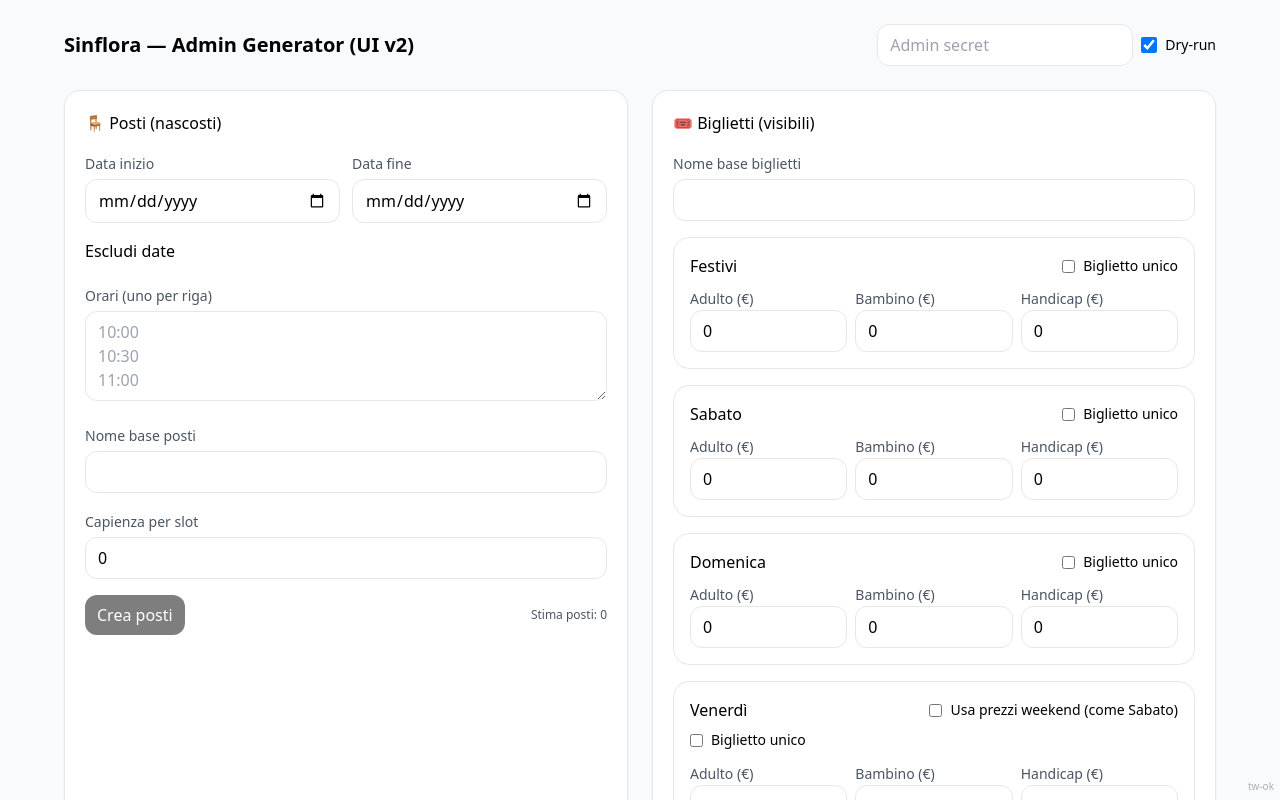
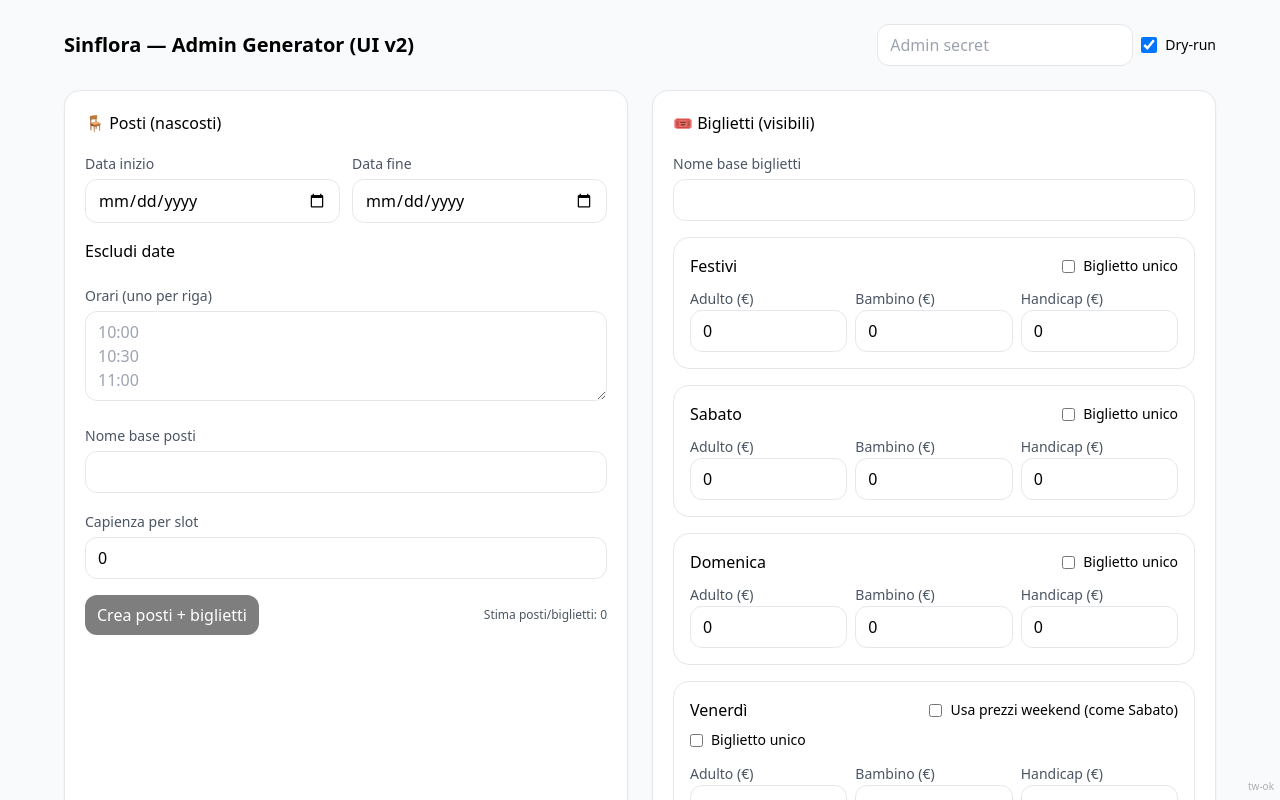
Before and after one commit to edysma/xmas-events-app, a Next.js app: page /admin/generator in a window 1280 px wide. Shown: the top 800 px of the page. Built offline with nearby package versions, Linux system fonts and the light colour scheme.

Commit message:
Update page.tsx

```diff
--- a/app/admin/generator/page.tsx
+++ b/app/admin/generator/page.tsx
@@ -3,34 +3,57 @@
 import { useMemo, useState, useEffect } from "react";
 
 /**
- * Admin Generator UI v2
- * - Salva l’admin secret in localStorage
- * - Chiama:
- *   - POST /api/admin/generate-bundles  (source:"manual")
- *   - POST /api/admin/generate-seats    (solo per capienza; se non esiste l’endpoint, il bottone mostrerà errore 405)
- * - Mostra un modale con l’esito
+ * Admin Generator — UI v2
+ * - Persistenza Admin Secret in localStorage
+ * - Integrazione con /api/admin/generate-bundles (source:"manual")
+ * - NESSUNA abbreviazione. File completo.
  */
 
 const LS_ADMIN_SECRET = "sinflora_admin_secret";
 
+/* ----------------------------- Tipi locali (frontend) ----------------------------- */
+
 type Triple = { adulto?: number; bambino?: number; handicap?: number };
-type DayType = "weekday" | "friday" | "saturday" | "sunday" | "holiday";
 
-type PriceTierEuro = { unico?: number; adulto?: number; bambino?: number; handicap?: number };
+type PriceTierEuro = {
+  unico?: number;
+  adulto?: number;
+  bambino?: number;
+  handicap?: number;
+};
+
 type PricesEuro = {
   holiday?: PriceTierEuro;
   saturday?: PriceTierEuro;
   sunday?: PriceTierEuro;
   friday?: PriceTierEuro;
-  feriali?: (PriceTierEuro & {
+  feriali?: PriceTierEuro & {
     perDay?: {
       mon?: PriceTierEuro;
       tue?: PriceTierEuro;
       wed?: PriceTierEuro;
       thu?: PriceTierEuro;
     };
-  });
   };
+};
+
+type GenerateBundlesResponse = {
+  ok: boolean;
+  error?: string;
+  detail?: string;
+  summary?: {
+    seatsCreated: number;
+    bundlesCreated: number;
+    variantsCreated: number;
+    inventoryAdjusted?: number;
+    relationshipsUpserted?: number;
+    pricesUpdated?: number;
+  };
+  warnings?: string[];
+  preview?: any[];
+};
+
+/* ----------------------------- Component ----------------------------- */
 
 export default function AdminGeneratorUIV2() {
   // -----------------------------
@@ -43,14 +66,14 @@
   const [excluded, setExcluded] = useState<string[]>([]);
   const [timesText, setTimesText] = useState("");
 
-  const [productTitleBase, setProductTitleBase] = useState(""); // Posti (nascosti)
+  const [productTitleBase, setProductTitleBase] = useState(""); // Posti (nascosti) — usato come eventHandle lato API
   const [capacityPerSlot, setCapacityPerSlot] = useState<number>(0);
 
   const [bundleTitleBase, setBundleTitleBase] = useState(""); // Biglietti (visibili)
   const [dryRun, setDryRun] = useState(true);
   const [fridayAsWeekend, setFridayAsWeekend] = useState(false);
 
-  // Prezzi
+  // Prezzi — toggle "unico" + tripla (Adulto/Bambino/Handicap)
   const [holidayUnico, setHolidayUnico] = useState(false);
   const [holidayUnicoPrice, setHolidayUnicoPrice] = useState<number>(0);
   const [holidayTriple, setHolidayTriple] = useState<Triple>({});
@@ -95,6 +118,9 @@
   const [imageUrl, setImageUrl] = useState("");
   const [desc, setDesc] = useState("");
   const [tags, setTags] = useState("");
+
+  // Modale feedback
+  const [modalMsg, setModalMsg] = useState<string | null>(null);
 
   // -----------------------------
   // Persistenza Admin Secret
@@ -163,7 +189,8 @@
     const invalid: string[] = [];
     const valid: string[] = [];
     for (const t of deduped) {
-      if (isValidHHMM(t)) valid.push(t); else invalid.push(t);
+      if (isValidHHMM(t)) valid.push(t);
+      else invalid.push(t);
     }
     const sortedValid = sortHHMM(valid);
     return { valid: sortedValid, invalid, duplicatesRemoved: raw.length - deduped.length };
@@ -181,7 +208,7 @@
     effectiveDates.length > 0 &&
     timesInfo.valid.length > 0 &&
     capacityPerSlot > 0;
-  const canRun = Boolean(canRunBase && timesInfo.invalid.length === 0);
+  const canRun = Boolean(canRunBase && timesInfo.invalid.length === 0 && adminSecret.trim().length > 0);
 
   const comboCount = useMemo(
     () => effectiveDates.length * timesInfo.valid.length,
@@ -220,21 +247,28 @@
   }
 
   // -----------------------------
-  // Helpers prezzi (UI → payload)
+  // Build prezzi per API body
   // -----------------------------
-  function toTier(unico: boolean, unicoPrice: number, tri: Triple): PriceTierEuro | undefined {
+  function toTier(unico: boolean, unicoPrice: number, triple: Triple): PriceTierEuro | undefined {
     if (unico) {
-      return typeof unicoPrice === "number" && unicoPrice > 0 ? { unico: unicoPrice } : undefined;
+      if (typeof unicoPrice === "number" && unicoPrice > 0) return { unico: round2(unicoPrice) };
+      return undefined;
     }
-    const t: PriceTierEuro = {};
-    if (typeof tri.adulto === "number" && tri.adulto > 0) t.adulto = tri.adulto;
-    if (typeof tri.bambino === "number" && tri.bambino > 0) t.bambino = tri.bambino;
-    if (typeof tri.handicap === "number" && tri.handicap > 0) t.handicap = tri.handicap;
-    return Object.keys(t).length ? t : undefined;
+    const p: PriceTierEuro = {};
+    if (typeof triple?.adulto === "number" && triple.adulto > 0) p.adulto = round2(triple.adulto);
+    if (typeof triple?.bambino === "number" && triple.bambino > 0) p.bambino = round2(triple.bambino);
+    if (typeof triple?.handicap === "number" && triple.handicap > 0) p.handicap = round2(triple.handicap);
+    if (!("adulto" in p) && !("bambino" in p) && !("handicap" in p)) return undefined;
+    return p;
+  }
+
+  function round2(v: number) {
+    return Math.round((v + Number.EPSILON) * 100) / 100;
   }
 
   function buildPrices(): PricesEuro {
     const prices: PricesEuro = {};
+
     const hol = toTier(holidayUnico, holidayUnicoPrice, holidayTriple);
     if (hol) prices.holiday = hol;
 
@@ -244,9 +278,7 @@
     const sun = toTier(sunUnico, sunUnicoPrice, sunTriple);
     if (sun) prices.sunday = sun;
 
-    if (fridayAsWeekend) {
-      prices.friday = sat || sun || hol;
-    } else {
+    if (!fridayAsWeekend) {
       const fri = toTier(friUnico, friUnicoPrice, friTriple);
       if (fri) prices.friday = fri;
     }
@@ -255,77 +287,96 @@
       const fer = toTier(ferUnico, ferUnicoPrice, ferTriple);
       if (fer) prices.feriali = fer as any;
     } else {
-      const perDay: PricesEuro["feriali"]["perDay"] = {};
+      // per-day: lun-mar-mer-gio
+      const perDay: NonNullable<NonNullable<PricesEuro["feriali"]>["perDay"]> = {};
       const mon = toTier(ferMonUnico, ferMonUnicoPrice, ferMonTriple);
       const tue = toTier(ferTueUnico, ferTueUnicoPrice, ferTueTriple);
       const wed = toTier(ferWedUnico, ferWedUnicoPrice, ferWedTriple);
       const thu = toTier(ferThuUnico, ferThuUnicoPrice, ferThuTriple);
-      if (mon) perDay!.mon = mon;
-      if (tue) perDay!.tue = tue;
-      if (wed) perDay!.wed = wed;
-      if (thu) perDay!.thu = thu;
-      prices.feriali = { ...(toTier(ferUnico, ferUnicoPrice, ferTriple) || {}), perDay } as any;
+      if (mon) perDay.mon = mon;
+      if (tue) perDay.tue = tue;
+      if (wed) perDay.wed = wed;
+      if (thu) perDay.thu = thu;
+
+      if (Object.keys(perDay).length) {
+        prices.feriali = { ...(prices.feriali || {}), perDay };
+      }
     }
 
     return prices;
   }
 
+  // Slots separati per weekday/weekend
+  const weekdaySlots = useMemo(() => {
+    // Lunedì-Giovedì + (Venerdì se non weekend)
+    return timesInfo.valid;
+  }, [timesInfo.valid]);
+
+  const weekendSlots = useMemo(() => {
+    // Sabato/Domenica/Festivi + (Venerdì se fridayAsWeekend)
+    return timesInfo.valid;
+  }, [timesInfo.valid]);
+
   // -----------------------------
-  // Chiamate API
+  // Call API generate-bundles (manual)
   // -----------------------------
-  async function callGenerateBundles() {
-    const url = "/api/admin/generate-bundles";
+  async function handleCreateBundles() {
+    if (!canRun) return;
+    try {
+      const prices = buildPrices();
+
       const body = {
         source: "manual",
-      eventHandle: productTitleBase || "evento",
-      startDate: effectiveDates[0],
-      endDate: effectiveDates[effectiveDates.length - 1],
-      weekdaySlots: timesInfo.valid, // usiamo gli stessi orari per semplicità
-      weekendSlots: timesInfo.valid,
-      "prices€": buildPrices(),
+        dryRun,
+        eventHandle: productTitleBase, // lato API usiamo eventHandle come base
+        startDate: dateStart,
+        endDate: dateEnd,
+        weekdaySlots,
+        weekendSlots,
+        "prices€": prices,
         fridayAsWeekend,
         capacityPerSlot,
-      locationId: undefined,
         templateSuffix: templateSuffix || undefined,
+        imageUrl: imageUrl || undefined,
         description: desc || undefined,
-      imageUrl: imageUrl || undefined,
-      tags: (tags || "")
+        tags: tags
+          ? tags
               .split(",")
-        .map((s) => s.trim())
-        .filter(Boolean),
-      dryRun,
+              .map((t) => t.trim())
+              .filter(Boolean)
+          : undefined,
       };
 
-    try {
-      const res = await fetch(url, {
+      const res = await fetch("/api/admin/generate-bundles", {
         method: "POST",
         headers: {
-          "content-type": "application/json",
+          "Content-Type": "application/json",
           "x-admin-secret": adminSecret || "",
         },
         body: JSON.stringify(body),
       });
 
-      let data: any = null;
+      let data: GenerateBundlesResponse | null = null;
       try {
-        data = await res.json();
+        data = (await res.json()) as GenerateBundlesResponse;
       } catch {
-        // può capitare in caso 405 generate-seats o errori senza body
+        // risposta non-JSON
       }
 
-      if (!res.ok) {
-        alert(
-          `Errore Bundles: ${data?.error || res.status} — ${data?.detail || res.statusText || "no detail"}`
-        );
-        console.error("Bundles result:", data || res.statusText);
+      if (!res.ok || !data?.ok) {
+        const errCode = data?.error || `${res.status}`;
+        const errDetail = data?.detail || res.statusText || "Errore sconosciuto";
+        console.error("Bundles result (ERR):", data || res);
+        setModalMsg(`Errore Bundles: ${errCode} — ${errDetail}`);
         return;
       }
 
-      alert(`OK Bundles — created: ${JSON.stringify(data?.summary || {})}`);
       console.log("Bundles result:", data);
+      const s = data.summary || { seatsCreated: 0, bundlesCreated: 0, variantsCreated: 0 };
+      setModalMsg(`OK Bundles — created: ${JSON.stringify(s)}`);
     } catch (err: any) {
       console.error("Errore Bundles:", err);
-      alert(`Errore Bundles: ${String(err?.message || err)}`);
+      setModalMsg(`Errore Bundles: ${String(err?.message || err)}`);
     }
   }
 
@@ -347,9 +398,6 @@
     ok("bordi", t4.valid.join(",") === "00:00,23:59");
   }, []);
 
-  // -----------------------------
-  // UI
-  // -----------------------------
   return (
     <div className="min-h-screen bg-gray-50 p-6">
       <div className="max-w-6xl mx-auto space-y-6">
@@ -440,12 +488,12 @@
             <div className="flex items-center justify-between">
               <button
                 disabled={!canRun}
-                onClick={callGenerateBundles}
                 className="rounded-xl bg-black text-white px-3 py-2 disabled:opacity-50"
+                onClick={handleCreateBundles}
               >
-                Crea posti
+                Crea posti + biglietti
               </button>
-              <span className="text-xs text-gray-600">Stima posti: {comboCount || 0}</span>
+              <span className="text-xs text-gray-600">Stima posti/biglietti: {comboCount || 0}</span>
             </div>
           </div>
 
@@ -532,16 +580,44 @@
               ) : (
                 <div className="grid md:grid-cols-2 gap-3">
                   <DayCard title="Lunedì">
-                    <SectionPricesInner unico={ferMonUnico} setUnico={setFerMonUnico} unicoPrice={ferMonUnicoPrice} setUnicoPrice={setFerMonUnicoPrice} triple={ferMonTriple} setTriple={setFerMonTriple} />
+                    <SectionPricesInner
+                      unico={ferMonUnico}
+                      setUnico={setFerMonUnico}
+                      unicoPrice={ferMonUnicoPrice}
+                      setUnicoPrice={setFerMonUnicoPrice}
+                      triple={ferMonTriple}
+                      setTriple={setFerMonTriple}
+                    />
                   </DayCard>
                   <DayCard title="Martedì">
-                    <SectionPricesInner unico={ferTueUnico} setUnico={setFerTueUnico} unicoPrice={ferTueUnicoPrice} setUnicoPrice={setFerTueUnicoPrice} triple={ferTueTriple} setTriple={setFerTueTriple} />
+                    <SectionPricesInner
+                      unico={ferTueUnico}
+                      setUnico={setFerTueUnico}
+                      unicoPrice={ferTueUnicoPrice}
+                      setUnicoPrice={setFerTueUnicoPrice}
+                      triple={ferTueTriple}
+                      setTriple={setFerTueTriple}
+                    />
                   </DayCard>
                   <DayCard title="Mercoledì">
-                    <SectionPricesInner unico={ferWedUnico} setUnico={setFerWedUnico} unicoPrice={ferWedUnicoPrice} setUnicoPrice={setFerWedUnicoPrice} triple={ferWedTriple} setTriple={setFerWedTriple} />
+                    <SectionPricesInner
+                      unico={ferWedUnico}
+                      setUnico={setFerWedUnico}
+                      unicoPrice={ferWedUnicoPrice}
+                      setUnicoPrice={setFerWedUnicoPrice}
+                      triple={ferWedTriple}
+                      setTriple={setFerWedTriple}
+                    />
                   </DayCard>
                   <DayCard title="Giovedì">
-                    <SectionPricesInner unico={ferThuUnico} setUnico={setFerThuUnico} unicoPrice={ferThuUnicoPrice} setUnicoPrice={setFerThuUnicoPrice} triple={ferThuTriple} setTriple={setFerThuTriple} />
+                    <SectionPricesInner
+                      unico={ferThuUnico}
+                      setUnico={setFerThuUnico}
+                      unicoPrice={ferThuUnicoPrice}
+                      setUnicoPrice={setFerThuUnicoPrice}
+                      triple={ferThuTriple}
+                      setTriple={setFerThuTriple}
+                    />
                   </DayCard>
                 </div>
               )}
@@ -589,8 +665,8 @@
             <div className="flex items-center justify-between">
               <button
                 disabled={!canRun}
-                onClick={callGenerateBundles}
                 className="rounded-xl bg-black text-white px-3 py-2 disabled:opacity-50"
+                onClick={handleCreateBundles}
               >
                 Crea biglietti
               </button>
@@ -615,7 +691,7 @@
             <p className="text-sm">
               <b>Prodotto:</b>{" "}
               {bundleTitleBase && sampleDate && sampleTime
-                ? `${sampleTitle}`
+                ? `${bundleTitleBase} — ${sampleDate.split("-").reverse().join("/")} ${sampleTime}`
                 : "(compila titolo, date e orari)"}
             </p>
             <p className="text-sm">
@@ -623,12 +699,30 @@
             </p>
           </div>
         </section>
+
+        {/* Modale semplice */}
+        {modalMsg && (
+          <div className="fixed inset-0 bg-black/40 flex items-center justify-center p-4">
+            <div className="bg-white rounded-2xl shadow-lg p-5 max-w-lg w-full space-y-3">
+              <div className="text-sm whitespace-pre-wrap">{modalMsg}</div>
+              <div className="text-right">
+                <button
+                  onClick={() => setModalMsg(null)}
+                  className="rounded-xl border px-3 py-2"
+                >
+                  OK
+                </button>
+              </div>
+            </div>
+          </div>
+        )}
       </div>
     </div>
   );
 }
 
-// ---- Sotto-componenti ----
+/* ----------------------------- Sotto-componenti ----------------------------- */
+
 function SectionPrices({
   title,
   unico,
```
Lines whose indentation alone changed are shown as unchanged.
